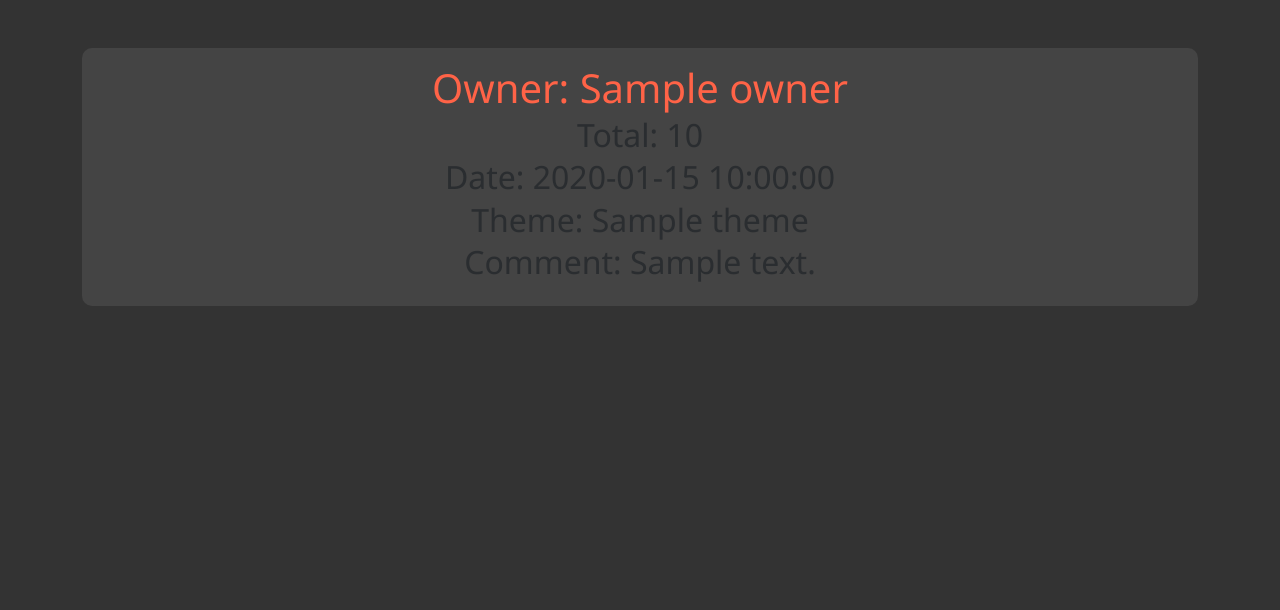
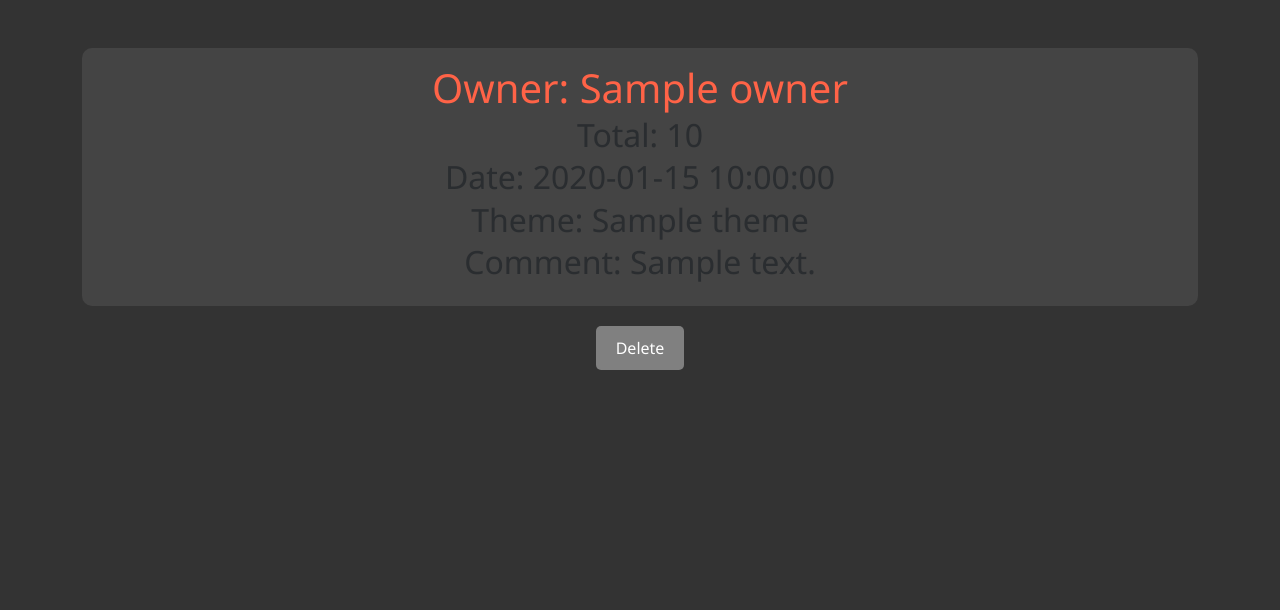
Before and after one commit to leonidig/X-PYTHON-MANAGER, a Flask app: template frontend/templates/info.html in a window 1280 px wide. Shown: the top 610 px of the page. Run offline with Flask 3, Linux system fonts and the light colour scheme; the template is opened without the code that fills it: most values are stand-ins (such as "Sample title", 1, 10 or a date in 2020).

Commit message:
delete balance

```diff
--- a/backend/schemas/__init__.py
+++ b/backend/schemas/__init__.py
@@ -1,5 +1,6 @@
 from .balance import (
                         BalanceData,
                         TotalSum,
-                        Search
+                        Search,
+                        DeleteBalance
                     )
--- a/backend/schemas/balance.py
+++ b/backend/schemas/balance.py
@@ -23,3 +23,9 @@ class TotalSum(BaseModel):
 class Search(BaseModel):
     current_user: str
     comment: str
+
+
+
+class DeleteBalance(BaseModel):
+    balance_id: int
+    current_user: str
--- a/frontend/routes/__init__.py
+++ b/frontend/routes/__init__.py
@@ -5,5 +5,6 @@ from . import (
                balance,
                themes,
                finances_sort,
-               search
+               search,
+               delete
             )
--- a/frontend/routes/search.py
+++ b/frontend/routes/search.py
@@ -2,7 +2,7 @@ from os import getenv
 
 from .. import app
 from flask_login import current_user
-from flask import render_template, request
+from flask import render_template, request, redirect, url_for
 from requests import get
 
 
@@ -22,3 +22,5 @@ def search():
         balances = get(f"{BACKEND_URL}/get_balances", json=data).json()
         filtered = [balance for balance in balances if query.lower() in balance['comment'].lower()]
         return render_template("index.html", balances = filtered, query = query)
+    elif query is None:
+        return redirect(url_for('index'))
--- a/frontend/static/css/info.css
+++ b/frontend/static/css/info.css
@@ -32,3 +32,25 @@ footer {
     width: 100%;
     bottom: 0;
 }
+
+
+
+
+.container {
+    text-align: center;
+    margin-top: 20px;
+}
+
+.container button {
+    background-color: #808080;
+    color: white;
+    border: none;
+    padding: 10px 20px;
+    font-size: 16px;
+    cursor: pointer;
+    border-radius: 5px;
+}
+
+.container button:hover {
+    background-color: #696969;
+}
--- a/frontend/templates/info.html
+++ b/frontend/templates/info.html
@@ -19,7 +19,18 @@
             </div>
         </div>
     </div>
+    <div class="container">
+        <button onclick="confirmDelete()">Delete</button>
+    </div>
 
+    <script>
+        function confirmDelete() {
+            var userConfirmed = confirm("Are you sure you want to delete this balance?");
+            if (userConfirmed) {
+                window.location.href = "{{ url_for('delete_balance', balance_id=balance.id) }}";
+            }
+        }
+    </script>
     <footer>
         &copy; 2024 Balance-Manager. All rights reserved.
     </footer>
```
Also changed, not shown: backend/routes/balance.py (+11 -1 lines), frontend/routes/delete.py (added, +27 -0 lines), backend/balance.db.
